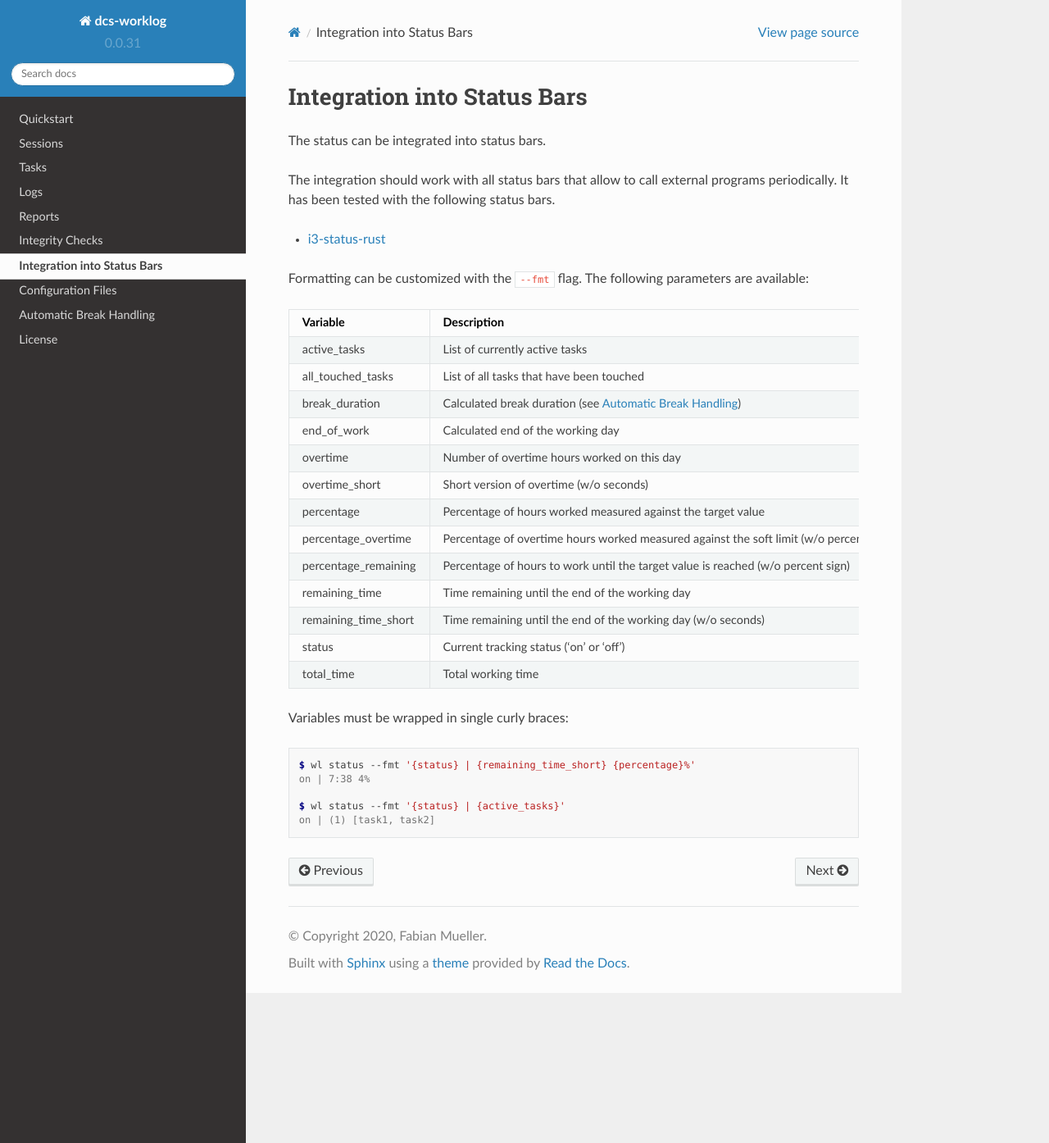
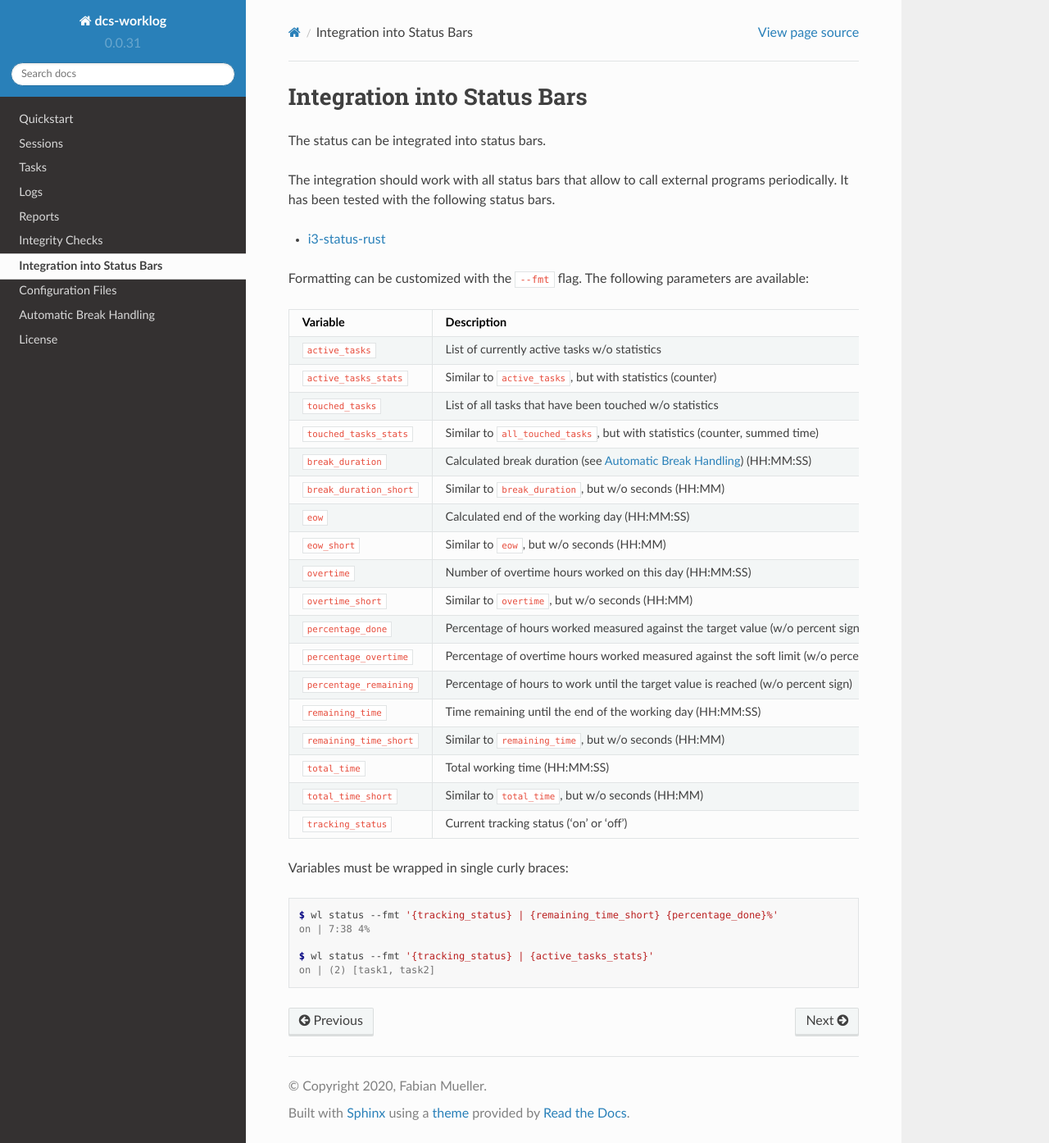
Before and after one commit to dotcs/worklog, a Sphinx documentation site: the page built from docs/text/status-bars.rst, in a window 1280 px wide and 1394 px high. Shown: the whole window at 82% size. Built offline with Sphinx 7.4.7 and the Read the Docs theme 2.0.0, drawn with Linux system fonts in a browser that asks for light colours.

Commit message:
Feature: API consistency (#16)
* Rename flag: auto-close to auto-stop

* Rename subcommand: commit to session

* Rename missed variables: auto_close vs. auto_stop

* Improve consistency of fmt variable names

* Update docs: status-bars

* Rename: all_touched_tasks to touched_tasks

* Update docs: status-bars

```diff
--- a/docs/text/quickstart.rst
+++ b/docs/text/quickstart.rst
@@ -24,7 +24,7 @@ To start a new session use the command
 
 .. code:: console
 
-    $ wl commit start
+    $ wl session start
 
 This creates a new session which is now active.
 To see the status of your tracked work of the current day use the ``status``
@@ -70,7 +70,7 @@ This is especially useful when the output of worklog should be embedded into
 a status bar.
 See :ref:`status-bars-label` for more information on the possible options.
 
-While ``wl commit`` starts and ends sessions it is also possible to log tasks.
+While ``wl session`` starts and ends sessions it is also possible to log tasks.
 Tasks are pieces of work to be done or undertaken during a working session.
 The command is similar
 
@@ -119,7 +119,7 @@ Finally the work session can be stopped by using the command
 
 .. code:: console
 
-    $ wl commit stop
+    $ wl session stop
 
 The ``status`` command then shows that the current work session has been
 paused.
--- a/docs/text/status-bars.rst
+++ b/docs/text/status-bars.rst
@@ -14,32 +14,37 @@ It has been tested with the following status bars.
 Formatting can be customized with the ``--fmt`` flag.
 The following parameters are available:
 
-==================== ===========
-Variable             Description
-==================== ===========
-active_tasks         List of currently active tasks
-all_touched_tasks    List of all tasks that have been touched
-break_duration       Calculated break duration (see :ref:`auto-breaks-label`)
-end_of_work          Calculated end of the working day
-overtime             Number of overtime hours worked on this day
-overtime_short       Short version of overtime (w/o seconds)
-percentage           Percentage of hours worked measured against the target value
-percentage_overtime  Percentage of overtime hours worked measured against the soft limit (w/o percent sign)
-percentage_remaining Percentage of hours to work until the target value is reached (w/o percent sign)
-remaining_time       Time remaining until the end of the working day
-remaining_time_short Time remaining until the end of the working day (w/o seconds)
-status               Current tracking status ('on' or 'off')
-total_time           Total working time
-==================== ===========
+===========================  ===========
+Variable                     Description
+===========================  ===========
+``active_tasks``             List of currently active tasks w/o statistics
+``active_tasks_stats``       Similar to ``active_tasks``, but with statistics (counter)
+``touched_tasks``            List of all tasks that have been touched w/o statistics
+``touched_tasks_stats``      Similar to ``all_touched_tasks``, but with statistics (counter, summed time)
+``break_duration``           Calculated break duration (see :ref:`auto-breaks-label`) (HH:MM:SS)
+``break_duration_short``     Similar to ``break_duration``, but w/o seconds (HH:MM)
+``eow``                      Calculated end of the working day (HH:MM:SS)
+``eow_short``                Similar to ``eow``, but w/o seconds (HH:MM)
+``overtime``                 Number of overtime hours worked on this day (HH:MM:SS)
+``overtime_short``           Similar to ``overtime``, but w/o seconds (HH:MM)
+``percentage_done``          Percentage of hours worked measured against the target value (w/o percent sign)
+``percentage_overtime``      Percentage of overtime hours worked measured against the soft limit (w/o percent sign)
+``percentage_remaining``     Percentage of hours to work until the target value is reached (w/o percent sign)
+``remaining_time``           Time remaining until the end of the working day (HH:MM:SS)
+``remaining_time_short``     Similar to ``remaining_time``, but w/o seconds (HH:MM)
+``total_time``               Total working time (HH:MM:SS)
+``total_time_short``         Similar to ``total_time``, but w/o seconds (HH:MM)
+``tracking_status``          Current tracking status ('on' or 'off')
+===========================  ===========
 
 Variables must be wrapped in single curly braces:
 
 .. code:: console
 
-    $ wl status --fmt '{status} | {remaining_time_short} {percentage}%'
+    $ wl status --fmt '{tracking_status} | {remaining_time_short} {percentage_done}%'
     on | 7:38 4%
 
-    $ wl status --fmt '{status} | {active_tasks}'
-    on | (1) [task1, task2]
+    $ wl status --fmt '{tracking_status} | {active_tasks_stats}'
+    on | (2) [task1, task2]
 
 .. _i3-status-rust: https://github.com/greshake/i3status-rust
--- a/docs/text/tasks.rst
+++ b/docs/text/tasks.rst
@@ -27,13 +27,13 @@ Similar to :ref:`sessions-label` the flags ``--offset-minutes`` and
 entry.
 
 Because often the open tasks should be stopped when starting a new task, the
-``--auto-close`` flag can be used when starting a new task.
+``--auto-stop`` flag can be used when starting a new task.
 This automatically stops all other running tasks.
 
 .. code:: console
 
     $ wl task start task1 --offset-minutes -10
-    $ wl task start task2 --auto-close          # will close task1 first and then start task2
+    $ wl task start task2 --auto-stop           # will close task1 first and then start task2
 
 All previously used task identifiers can be listed.
 
```
Also changed, not shown: docs/text/sessions.rst (+10 -10 lines), 5 other files.
